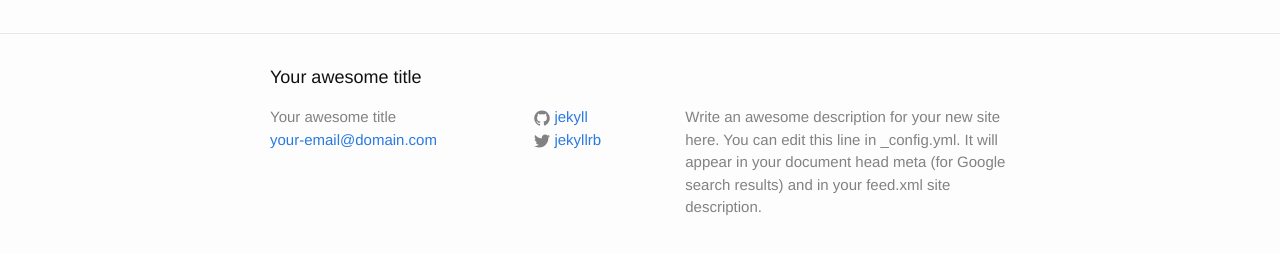
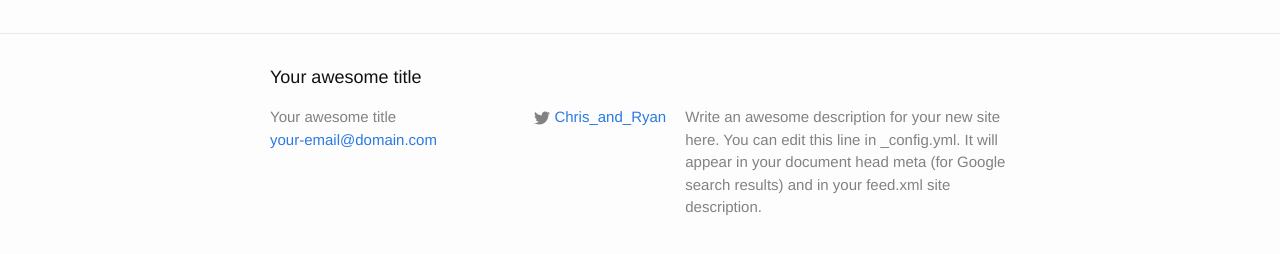
Before and after one commit to cbrancato96/DontQuitApparel, a Jekyll site: the page built from index.html, in a window 1280 px wide. Shown: the part 263-517 px from the top of the page. Built offline with Jekyll 4.4.1, drawn with Linux system fonts in a browser that asks for light colours.

Commit message:
Update _config.yml

```diff
--- a/_config.yml
+++ b/_config.yml
@@ -13,9 +13,9 @@
   line in _config.yml. It will appear in your document head meta (for
   Google search results) and in your feed.xml site description.
 baseurl: "" # the subpath of your site, e.g. /blog
-url: "http://yourdomain.com" # the base hostname & protocol for your site
-twitter_username: jekyllrb
-github_username:  jekyll
+url: "http://Dontquitapparel.com" # the base hostname & protocol for your site
+twitter_username: Chris_and_Ryan
+facebook_page:  jekyll
 
 # Build settings
 markdown: kramdown
```
